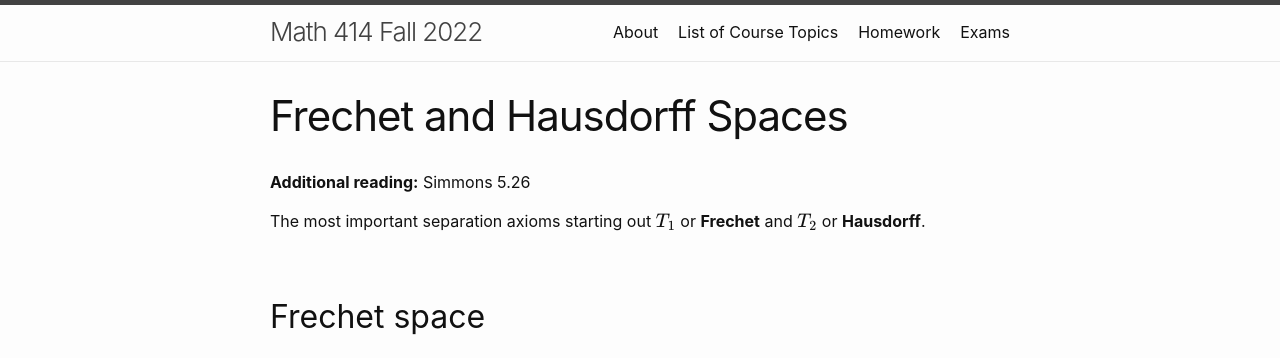
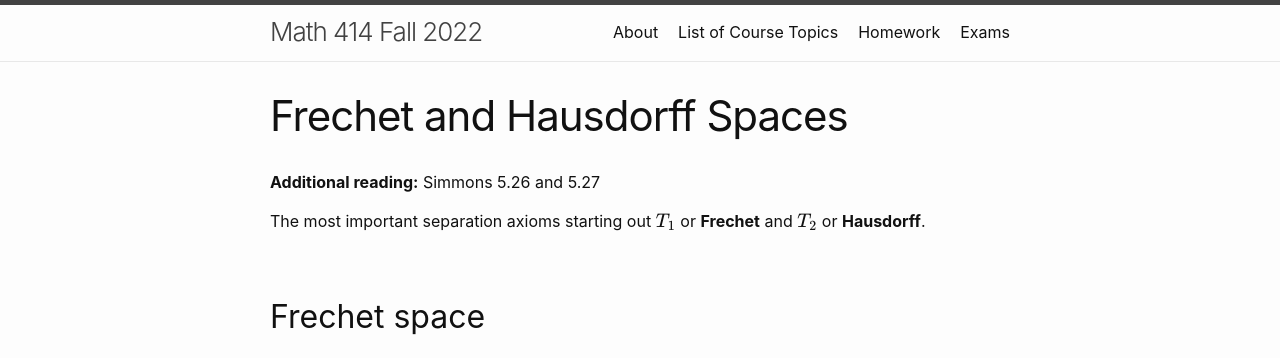
Before and after one commit to wcasper/math414fall2022, a Jekyll site: the page built from _topics/022-frechet-and-hausdorff-spaces.md, in a window 1280 px wide. Shown: the top 358 px of the page. Built offline with Jekyll 4.4.1, drawn with Linux system fonts in a browser that asks for light colours.

Commit message:
fixed sections

```diff
--- a/_topics/022-frechet-and-hausdorff-spaces.md
+++ b/_topics/022-frechet-and-hausdorff-spaces.md
@@ -3,7 +3,7 @@ layout: page
 title: Frechet and Hausdorff Spaces
 ---
 
-**Additional reading:** Simmons 5.26
+**Additional reading:** Simmons 5.26 and 5.27
 
 The most important separation axioms starting out $$T_1$$ or **Frechet** and $$T_2$$ or **Hausdorff**.
 
```
Also changed, not shown: _topics/021-separation-axioms.md (+1 -1 lines).
